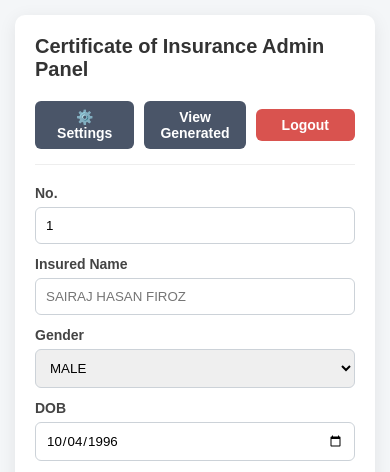
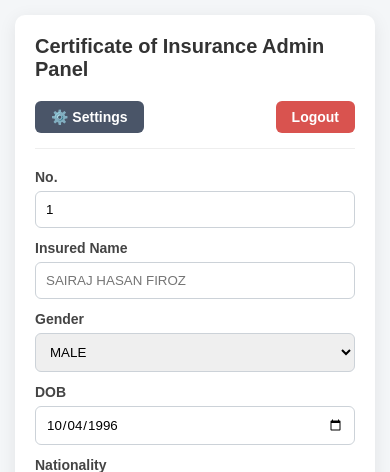
Before and after one commit to Mignon2544/green-deltaa.tattawhid.com, a Flask app: template templates/index.html in a window 390 px wide. Shown: the top 472 px of the page. Run offline with Flask 3, Linux system fonts and the light colour scheme; the template is opened without the code that fills it, so the values that code supplies are empty; some libraries are stand-ins or nearby versions.

Commit message:
Update navigation buttons in index.html
Replaced 'View Generated' button with 'Manage My Admins' if the user has permission.

```diff
--- a/templates/index.html
+++ b/templates/index.html
@@ -8,39 +8,33 @@
     body { font-family: Arial, sans-serif; background: #f4f6f8; margin: 0; padding: 30px; }
     .card { max-width: 900px; margin: auto; background: white; padding: 28px; border-radius: 10px; box-shadow: 0 4px 18px rgba(0,0,0,.08); position: relative; }
 
-    /* Header Styles */
     .header-container { display: flex; justify-content: space-between; align-items: center; margin-bottom: 20px; border-bottom: 1px solid #eee; padding-bottom: 15px; flex-wrap: wrap; gap: 10px;}
     h1 { margin: 0; font-size: 24px; color: #333; }
 
-    /* Navigation Buttons */
     .nav-btns { display: flex; gap: 10px; align-items: center; }
     .nav-btn { background: #4a5568; color: white; text-decoration: none; padding: 8px 16px; border-radius: 6px; font-size: 14px; font-weight: bold; transition: background 0.2s; }
     .nav-btn:hover { background: #2d3748; }
     .logout-btn { background: #d9534f; color: white; text-decoration: none; padding: 8px 16px; border-radius: 6px; font-size: 14px; font-weight: bold; transition: background 0.2s; }
     .logout-btn:hover { background: #c9302c; }
 
-    /* Form Grid Styles */
     .grid { display: grid; grid-template-columns: repeat(2, minmax(0, 1fr)); gap: 16px; }
     label { display: block; font-weight: 600; margin-bottom: 6px; font-size: 14px; color: #444; }
     input, select { width: 100%; padding: 10px; border: 1px solid #ccd2d8; border-radius: 6px; box-sizing: border-box; font-family: inherit; }
     input:focus, select:focus { outline: none; border-color: #0b7a4b; box-shadow: 0 0 0 2px rgba(11,122,75,0.2); }
 
-    /* Bottom Action Buttons */
     .action-buttons { display: flex; gap: 10px; margin-top: 25px; }
     .btn-generate { flex: 2; padding: 14px; border: 0; border-radius: 6px; background: #0b7a4b; color: white; font-size: 16px; font-weight: 700; cursor: pointer; transition: background 0.2s; margin-top: 0; }
     .btn-generate:hover { background: #08643d; }
     .btn-view { flex: 1; text-align: center; padding: 14px; background: #4a5568; color: white; text-decoration: none; border-radius: 6px; font-weight: 700; font-size: 16px; box-sizing: border-box; transition: background 0.2s; }
     .btn-view:hover { background: #2d3748; }
 
-    /* Mobile Fix */
     @media (max-width: 768px) {
       body { padding: 15px; }
       .card { padding: 20px; }
       .grid { grid-template-columns: 1fr; gap: 12px; }
       .header-container { flex-direction: column; align-items: flex-start; }
       h1 { font-size: 20px; margin-bottom: 10px; }
-      .nav-btns { width: 100%; justify-content: space-between; }
-      .nav-btn, .logout-btn { flex: 1; text-align: center; }
+      .nav-btns { width: 100%; justify-content: space-between; flex-wrap: wrap; }
       .action-buttons { flex-direction: column; }
     }
   </style>
@@ -48,12 +42,14 @@
 <body>
   <div class="card">
 
-    <!-- Clean Header with Settings, View Generated, and Logout -->
     <div class="header-container">
       <h1>Certificate of Insurance Admin Panel</h1>
       <div class="nav-btns">
+        <!-- Replaced View Generated with Manage My Admins -->
+        {% if can_manage %}
+          <a href="/manage-my-admins" class="nav-btn" style="background: #007bff;">👥 Manage My Admins</a>
+        {% endif %}
         <a href="/admin/settings" class="nav-btn">⚙️ Settings</a>
-        <a href="/generated" class="nav-btn">View Generated</a>
         <a href="/logout" class="logout-btn">Logout</a>
       </div>
     </div>
@@ -123,13 +119,12 @@
           <input id="validity" name="validity" value="Annual Plan (Return)" required>
         </div>
 
-         <div>
+        <div>
           <label for="passport_no">Passport No.</label>
           <input id="passport_no" name="passport_no" placeholder="EM0358082" required>
         </div>
       </div>
 
-      <!-- Clean Bottom Buttons -->
       <div class="action-buttons">
         <button type="submit" class="btn-generate">Generate PDF</button>
         <a href="/generated" class="btn-view">View Generated</a>
```
